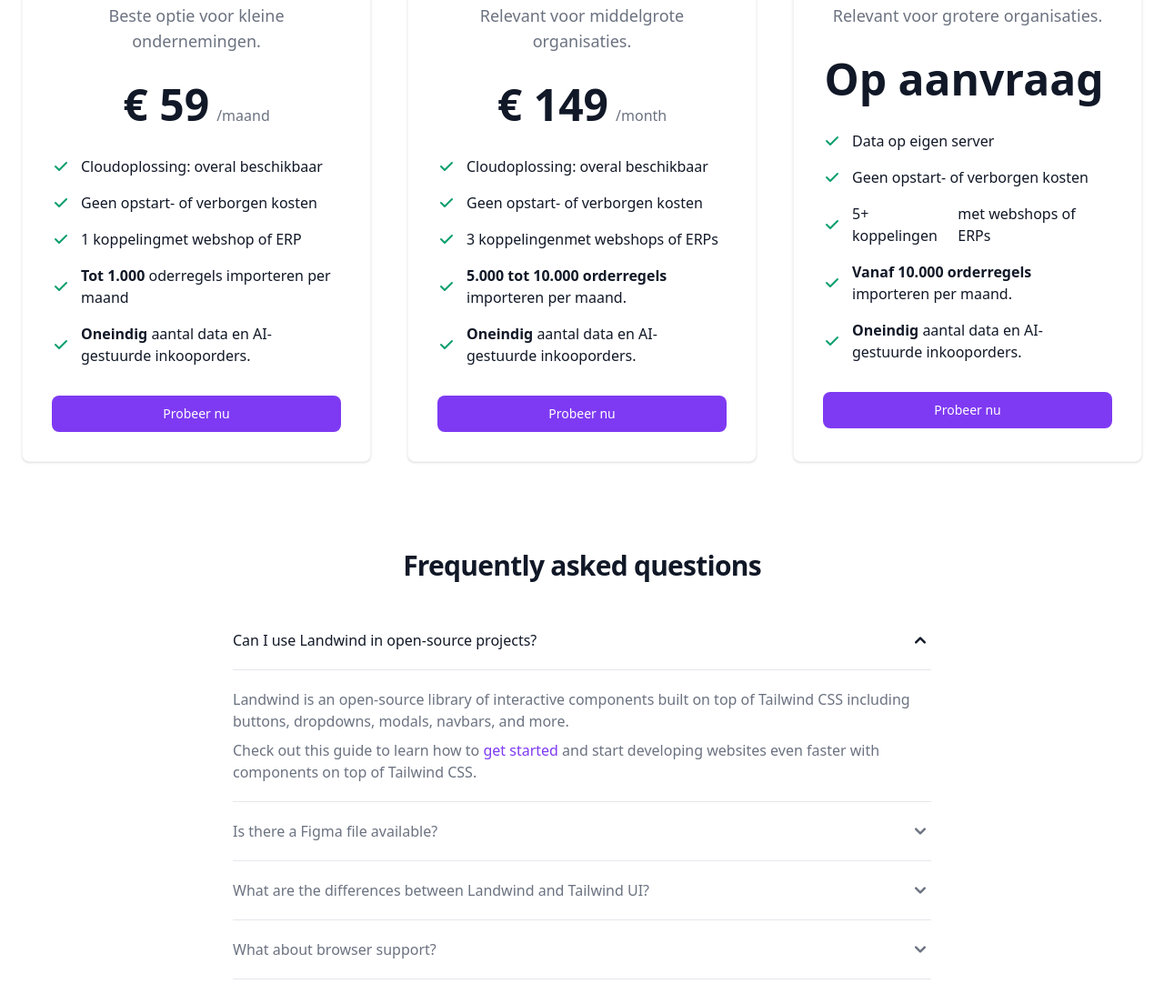
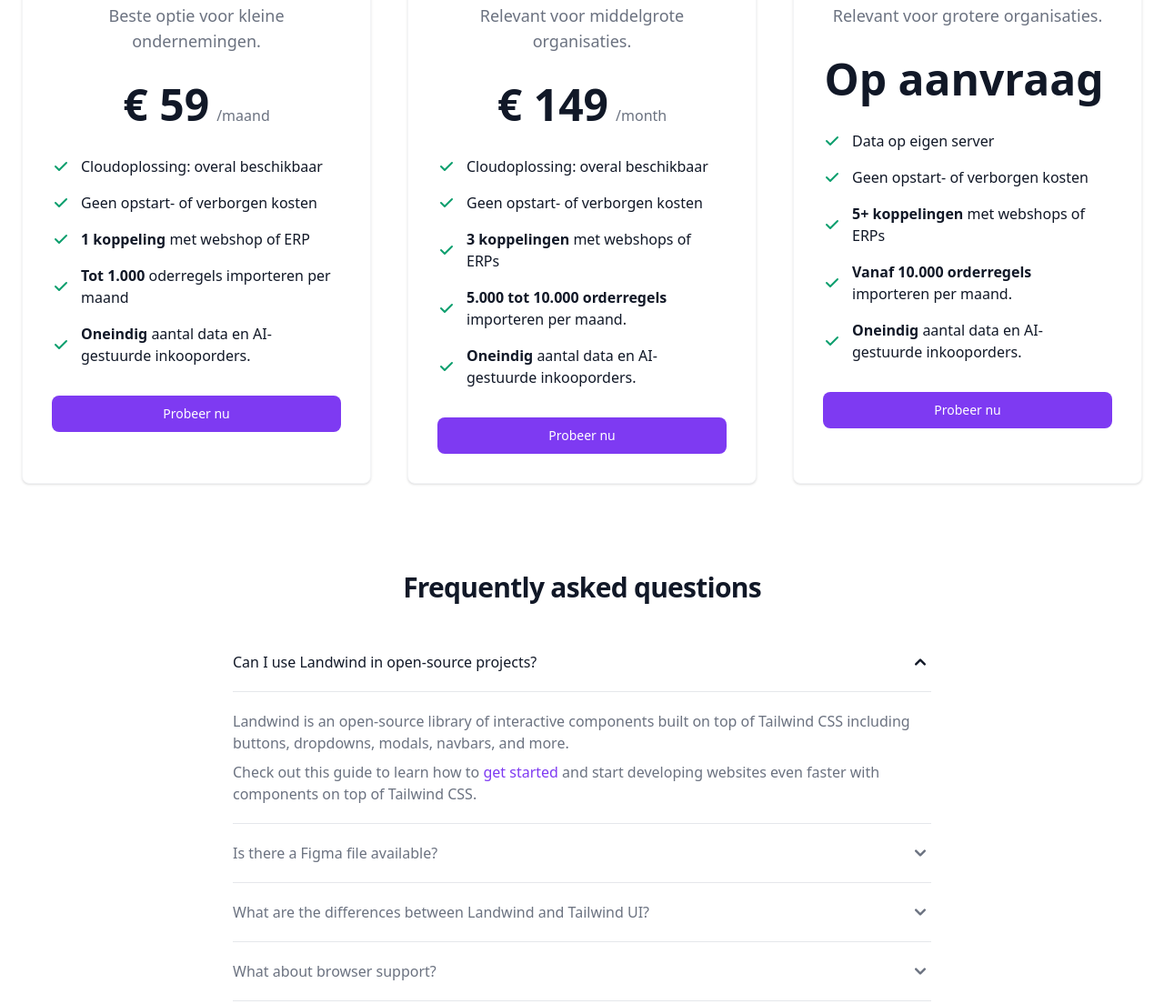
Before and after one commit to donskussennl/donskussennl.github.io, a website: page index.html in a window 1280 px wide. Shown: the part 3078-4182 px from the top of the page at 91% size. Drawn offline with nearby package versions, Linux system fonts and the light colour scheme.

Commit message:
Update index.html

```diff
--- a/index.html
+++ b/index.html
@@ -101,7 +101,7 @@
     <!-- End block -->
     <!-- Start block -->
     <section class="bg-white dark:bg-gray-900">
-        <div class="max-w-screen-xl px-4 pb-8 mx-auto lg:pb-16">
+        <div class="max-w-screen-xl px-4 pb-8 mx-auto lg:pb-16" id="koppelingen">
             <div class="grid grid-cols-2 gap-8 text-gray-500 sm:gap-12 sm:grid-cols-3 lg:grid-cols-6 dark:text-gray-400">
                 <a href="#" class="flex items-center lg:justify-center">
                     <svg class="h-9 hover:text-gray-900 dark:hover:text-white" viewBox="0 0 125 35" fill="currentColor" xmlns="http://www.w3.org/2000/svg">
@@ -237,7 +237,7 @@
         <div class="items-center max-w-screen-xl px-4 py-8 mx-auto lg:grid lg:grid-cols-4 lg:gap-16 xl:gap-24 lg:py-24 lg:px-6">
             <div class="col-span-2 mb-8">
                 <p class="text-lg font-medium text-purple-600 dark:text-purple-500">Gemaakt voor ondernemers</p>
-                <h2 class="mt-3 mb-4 text-3xl font-extrabold tracking-tight text-gray-900 md:text-3xl dark:text-white">Gemaakt door een handelsondernemer zoals jij</h2>
+                <h2 class="mt-3 mb-4 text-3xl font-extrabold tracking-tight text-gray-900 md:text-3xl dark:text-white">Gemaakt voor en door een handelsondernemer zoals jij</h2>
                 <p class="font-light text-gray-500 sm:text-xl dark:text-gray-400">StockBalance is geboren uit mijn frustratie als handelsondernemer: misgelopen omzet door ontbrekende voorraad en chaos door Excel-sheets. Dit moest anders en goedkoper kunnen, en zo ontstond StockBalance.</p>
                 <figcaption class="flex items-center justify-center mt-6 space-x-3">
                     <img class="w-6 h-6 rounded-full" src="https://flowbite.s3.amazonaws.com/blocks/marketing-ui/avatars/michael-gouch.png" alt="profile picture">
@@ -293,7 +293,7 @@
       </section>
     <!-- End block -->
     <!-- Start block -->
-    <section class="bg-white dark:bg-gray-900">
+    <section class="bg-white dark:bg-gray-900" id="prijzen">
         <div class="max-w-screen-xl px-4 py-8 mx-auto lg:py-24 lg:px-6">
             <div class="max-w-screen-md mx-auto mb-8 text-center lg:mb-12">
                 <h2 class="mb-4 text-3xl font-extrabold tracking-tight text-gray-900 dark:text-white">Ontwikkeld voor bedrijven zoals die van jou</h2>
@@ -323,7 +323,7 @@
                         <li class="flex items-center space-x-3">
                             <!-- Icon -->
                             <svg class="flex-shrink-0 w-5 h-5 text-green-500 dark:text-green-400" fill="currentColor" viewBox="0 0 20 20" xmlns="http://www.w3.org/2000/svg"><path fill-rule="evenodd" d="M16.707 5.293a1 1 0 010 1.414l-8 8a1 1 0 01-1.414 0l-4-4a1 1 0 011.414-1.414L8 12.586l7.293-7.293a1 1 0 011.414 0z" clip-rule="evenodd"></path></svg>
-                            <span><span class="font-semibold"></span>1 koppeling</span> met webshop of ERP</span>
+                            <span><span class="font-semibold">1 koppeling</span> met webshop of ERP</span>
                         </li>
                         <li class="flex items-center space-x-3">
                             <!-- Icon -->
@@ -361,7 +361,7 @@
                         <li class="flex items-center space-x-3">
                             <!-- Icon -->
                             <svg class="flex-shrink-0 w-5 h-5 text-green-500 dark:text-green-400" fill="currentColor" viewBox="0 0 20 20" xmlns="http://www.w3.org/2000/svg"><path fill-rule="evenodd" d="M16.707 5.293a1 1 0 010 1.414l-8 8a1 1 0 01-1.414 0l-4-4a1 1 0 011.414-1.414L8 12.586l7.293-7.293a1 1 0 011.414 0z" clip-rule="evenodd"></path></svg>
-                            <span><span class="font-semibold"></span>3 koppelingen</span> met webshops of ERPs</span>
+                            <span><span class="font-semibold">3 koppelingen</span> met webshops of ERPs</span>
                         </li>
                         <li class="flex items-center space-x-3">
                             <!-- Icon -->
@@ -398,7 +398,7 @@
                         <li class="flex items-center space-x-3">
                             <!-- Icon -->
                             <svg class="flex-shrink-0 w-5 h-5 text-green-500 dark:text-green-400" fill="currentColor" viewBox="0 0 20 20" xmlns="http://www.w3.org/2000/svg"><path fill-rule="evenodd" d="M16.707 5.293a1 1 0 010 1.414l-8 8a1 1 0 01-1.414 0l-4-4a1 1 0 011.414-1.414L8 12.586l7.293-7.293a1 1 0 011.414 0z" clip-rule="evenodd"></path></svg>
-                            <span><span class="font-semibold"></span>5+ koppelingen</span> met webshops of ERPs</span>
+                            <span><span class="font-semibold">5+ koppelingen</span> met webshops of ERPs</span>
                         </li>
                         <li class="flex items-center space-x-3">
                             <!-- Icon -->
@@ -418,7 +418,7 @@
       </section>
     <!-- End block -->
     <!-- Start block -->
-    <section class="bg-white dark:bg-gray-900">
+    <section class="bg-white dark:bg-gray-900" id="FAQ">
         <div class="max-w-screen-xl px-4 pb-8 mx-auto lg:pb-24 lg:px-6 ">
             <h2 class="mb-6 text-3xl font-extrabold tracking-tight text-center text-gray-900 lg:mb-8 lg:text-3xl dark:text-white">Frequently asked questions</h2>
             <div class="max-w-screen-md mx-auto">
@@ -492,7 +492,7 @@
             <div class="max-w-screen-sm mx-auto text-center">
                 <h2 class="mb-4 text-3xl font-extrabold leading-tight tracking-tight text-gray-900 dark:text-white">Probeer StockBalance vandaag nog</h2>
                 <p class="mb-6 font-light text-gray-500 dark:text-gray-400 md:text-lg">Probeer StockBalance 30 dagen gratis. Stopt automatisch.</p>
-                <a href="#" class="text-white bg-purple-700 hover:bg-purple-800 focus:ring-4 focus:ring-purple-300 font-medium rounded-lg text-sm px-5 py-2.5 mr-2 mb-2 dark:bg-purple-600 dark:hover:bg-purple-700 focus:outline-none dark:focus:ring-purple-800">Free trial for 30 days</a>
+                <a href="#" class="text-white bg-purple-700 hover:bg-purple-800 focus:ring-4 focus:ring-purple-300 font-medium rounded-lg text-sm px-5 py-2.5 mr-2 mb-2 dark:bg-purple-600 dark:hover:bg-purple-700 focus:outline-none dark:focus:ring-purple-800">Optimaliseer je inkopen nu</a>
             </div>
         </div>
     </section>
```
